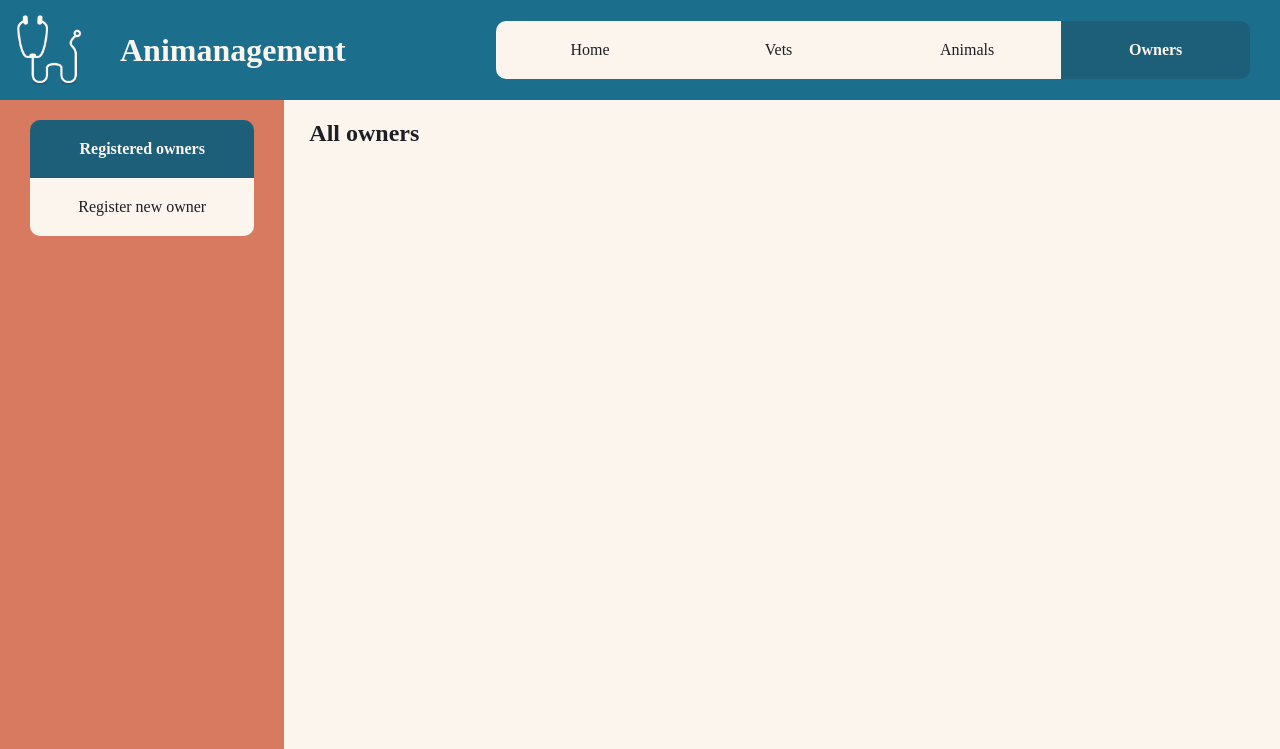
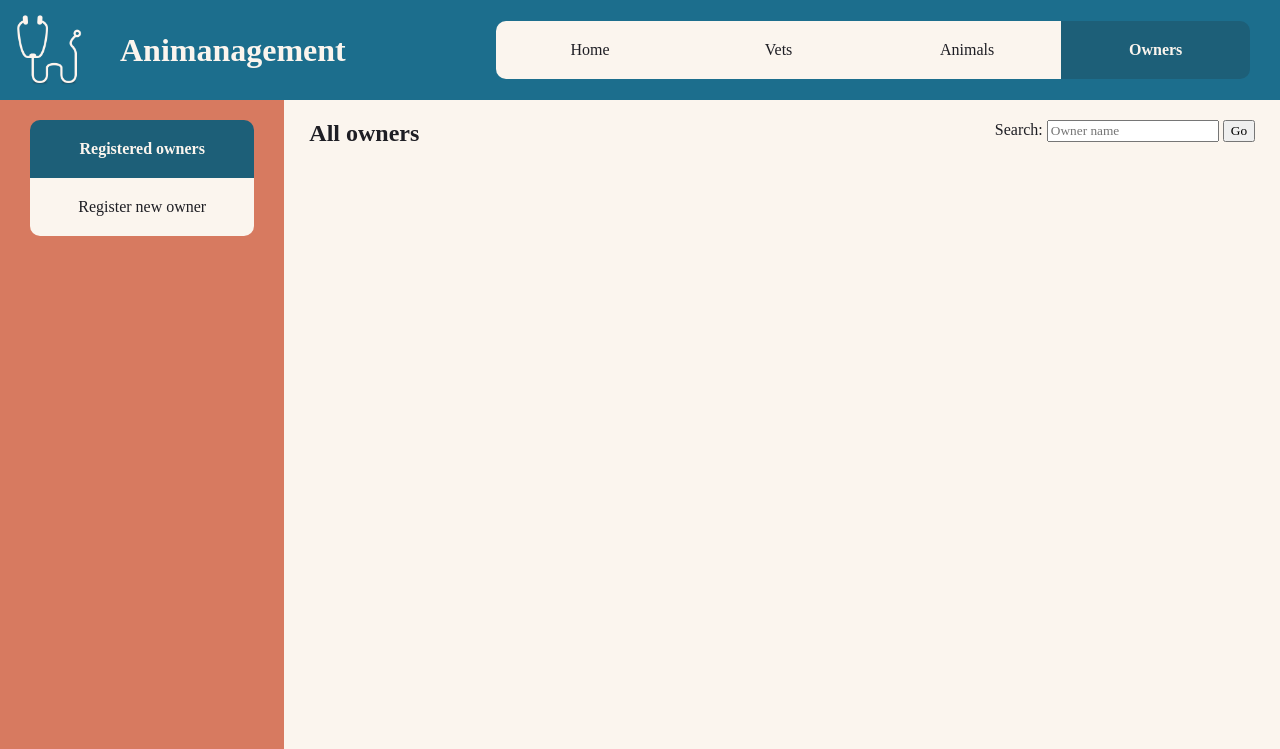
Before and after one commit to JnnyRdng/animanagement, a Flask app: page /owners in a window 1280 px wide. Shown: the top 749 px of the page. Run offline with Flask 2, Linux system fonts and the light colour scheme; data that the repository does not hold is empty; some libraries are stand-ins or nearby versions; some web fonts are replaced.

Commit message:
search added to owners index page

```diff
--- a/controllers/owner_controller.py
+++ b/controllers/owner_controller.py
@@ -7,13 +7,40 @@ import repositories.address_repository as address_repository
 import repositories.animal_repository as animal_repository
 
 owner_blueprint = Blueprint("owners", __name__)
+search = False
 
 # index
 # /owners GET
 @owner_blueprint.route("/owners")
 def index():
+    global search
+    owners = []
+    results = []
+    search_term = False
     owners = owner_repository.select_all()
-    return render_template("owners/index.html", title="Owners", owners=owners)
+    if search:
+        results = [
+            owner
+            for owner in owners
+            if search.lower() in f"{owner.first_name.lower()} {owner.last_name.lower()}"
+        ]
+        search_term = search
+        search = False
+
+    return render_template(
+        "owners/index.html",
+        title="Owners",
+        owners=owners,
+        results=results,
+        search=search_term,
+    )
+
+
+@owner_blueprint.route("/owners/search", methods=["POST"])
+def search_results():
+    global search
+    search = request.form["owner_name"]
+    return redirect("/owners")
 
 
 # show
--- a/static/css/animals/style.css
+++ b/static/css/animals/style.css
@@ -77,7 +77,3 @@ img {
     color: var(--seashell);
     background-color: var(--cg-red);
 }
-
-input {
-    font-family: phoreuscherokee, serif;
-}
--- a/static/css/owners/style.css
+++ b/static/css/owners/style.css
@@ -14,8 +14,11 @@ h1, h2, h3, h4, h5, h6 {
     margin: 0px;
 }
 
-.show-all>h2 {
+.show-all>header {
     grid-column-start: span 2;
+    display: flex;
+    flex-flow: row nowrap;
+    justify-content: space-between;
 }
 
 img {
--- a/static/css/style.css
+++ b/static/css/style.css
@@ -163,6 +163,6 @@ body>footer {
     background-color: var(--blue-sapphire);
 }
 
-input[type=submit] {
+input {
     font-family: phoreuscherokee, serif;
 }
--- a/templates/owners/index.html
+++ b/templates/owners/index.html
@@ -3,10 +3,32 @@
 
 {% block content %}
 <article class="show-all">
-  {% if admitted != undefined %}
-  <h2>Available owners</h2>
-  {% else %}
-  <h2>All owners</h2>
+  <header>
+    {% if search %}
+    {% if results|length %}
+    <h2>Owners - Search results</h2>
+    {% else %}
+    <h2>All owners - No results found</h2>
+    {% endif %}
+    {% else %}
+    <h2>All owners</h2>
+    {% endif %}
+    <form action="/owners/search" method="post">
+      <input type="hidden" value="search">
+      <label for="owner_name">Search: </label>
+      <input type="text" list="owner_names" name="owner_name" placeholder="Owner name"
+        value="{% if search %}{{ search }}{% endif %}">
+      <datalist id="owner_names">
+        {% for owner in owners|sort(attribute="last_name") %}
+        <option value="{{ owner.first_name }} {{ owner.last_name }}">{{ owner.first_name}} {{ owner.last_name }}
+        </option>
+        {% endfor %}
+      </datalist>
+      <input type="submit" value="Go">
+    </form>
+  </header>
+  {% if results|length %}
+  {% set owners = results %}
   {% endif %}
   {% for owner in owners|sort(attribute="last_name") %}
   <section class="owner-card">
```
Also changed, not shown: controllers/animal_controller.py (+4 -7 lines).
